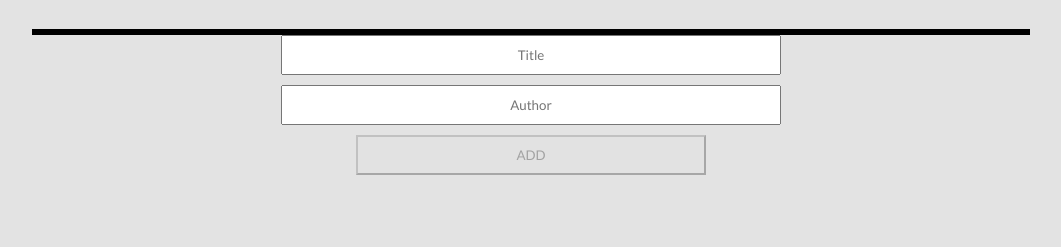
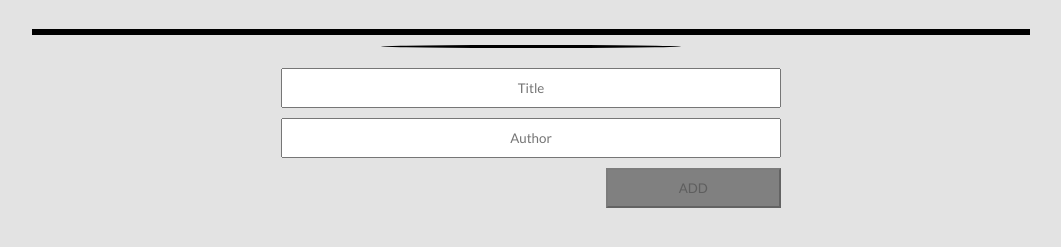
Before and after one commit to akezeth/Awesome-books, a website: page index.html in a window 1280 px wide. Shown: the part 79-326 px from the top of the page, without its empty margins (109-1170 px from the left). Drawn offline with Linux system fonts and the light colour scheme.

Commit message:
Add style improvements for a better UI and to match the giving design

```diff
--- a/style.css
+++ b/style.css
@@ -22,6 +22,19 @@ h1 {
   color: #7f66b5;
 }
 
+button {
+  transition: 0.3s;
+}
+
+button:hover, button:focus {
+  background-color: #7e67b1;
+  cursor: pointer ;
+}
+
+button:focus, button:hover {
+  letter-spacing: 1px;
+}
+
 .container {
   width: 80%;
   max-width: 1440px;
@@ -36,6 +49,14 @@ h1 {
   flex-direction: column;
 }
 
+.decoration {
+  margin: 10px 0 20px 0;
+  height: 3px;
+  width: 30%;
+  border-radius: 150%;
+  background-color: #000;
+}
+
 /* =============================== Books Styles =============================== */
 
 .awesome-books {
@@ -45,15 +66,15 @@ h1 {
 }
 
 .add-books {
-  width: 100%;
+  width: 50%;
+  max-width: 600px;
   align-items: center;
   gap: 10px;
 }
 
 .add-books input {
-  width: 50%;
+  width: 100%;
   min-height: 40px;
-  max-width: 600px;
   text-align: center;
 }
 
@@ -71,22 +92,14 @@ h1 {
   height: 40px;
   width: 35%;
   max-width: 400px;
-  background-color: #e2e2e2;
-  transition: 0.3s;
-}
-
-.add-books button:hover, .add-books button:focus {
-  background-color: #7e67b1;
-}
-
-.add-books button:focus, .add-books button:hover {
-  letter-spacing: 1px;
+  align-self: flex-end;
 }
 
 .books {
   width: 100%;
   border: 3px solid #000;
   margin-top: 2rem;
+
 }
 
 .books .book:nth-child(odd) {
@@ -96,11 +109,16 @@ h1 {
 .discription {
   gap: 10px;
   align-items: baseline;
+  transition: 0.3s;
 }
 
 .book {
   justify-content: space-between;
   padding: 1rem 2rem;
+}
+
+.book:hover .discription {
+  transform: scale(1.05);
 }
 
 .book button {
@@ -110,3 +128,12 @@ h1 {
   border-right: 4px solid #000;
   border-bottom: 4px solid #000;
 }
+
+.disabled {
+  cursor: not-allowed !important;
+  background-color: grey;
+}
+.disabled:hover {
+  background-color: rgb(102, 45, 57);
+  color: grey;
+}
```
